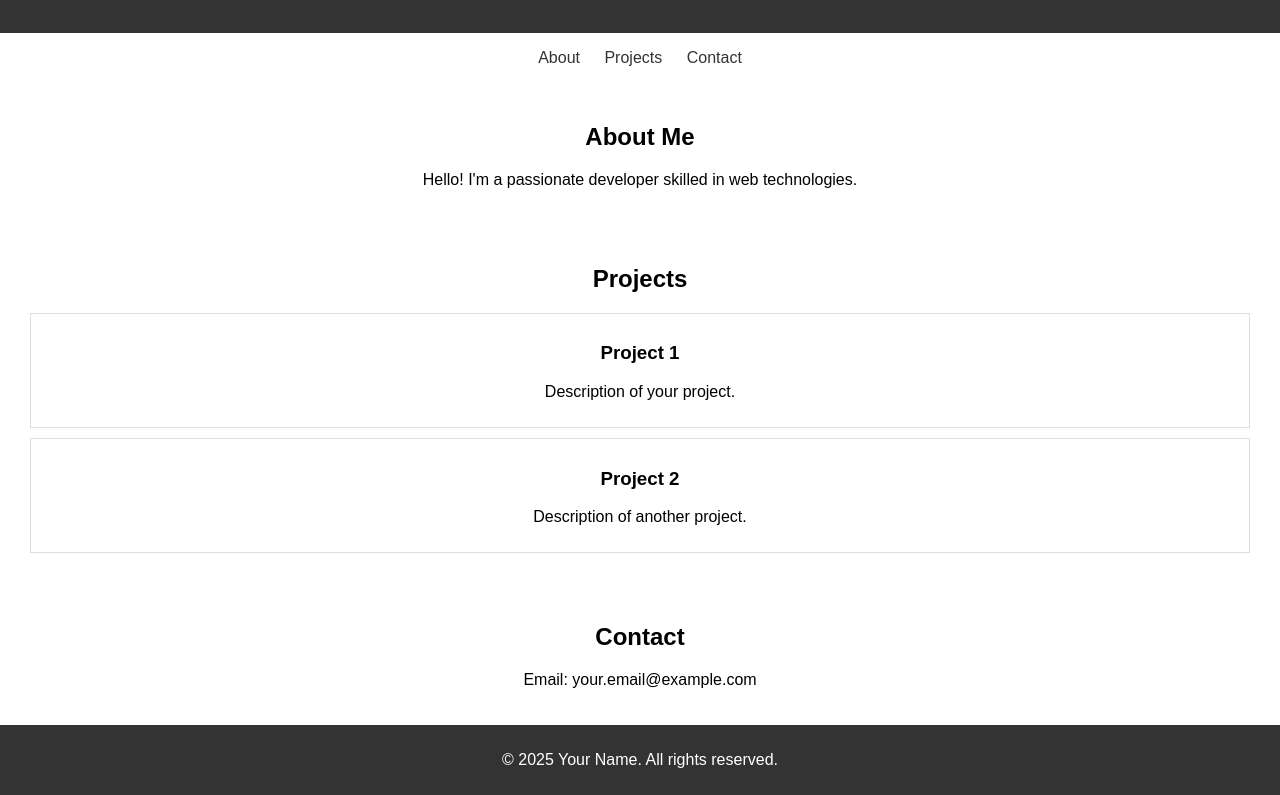
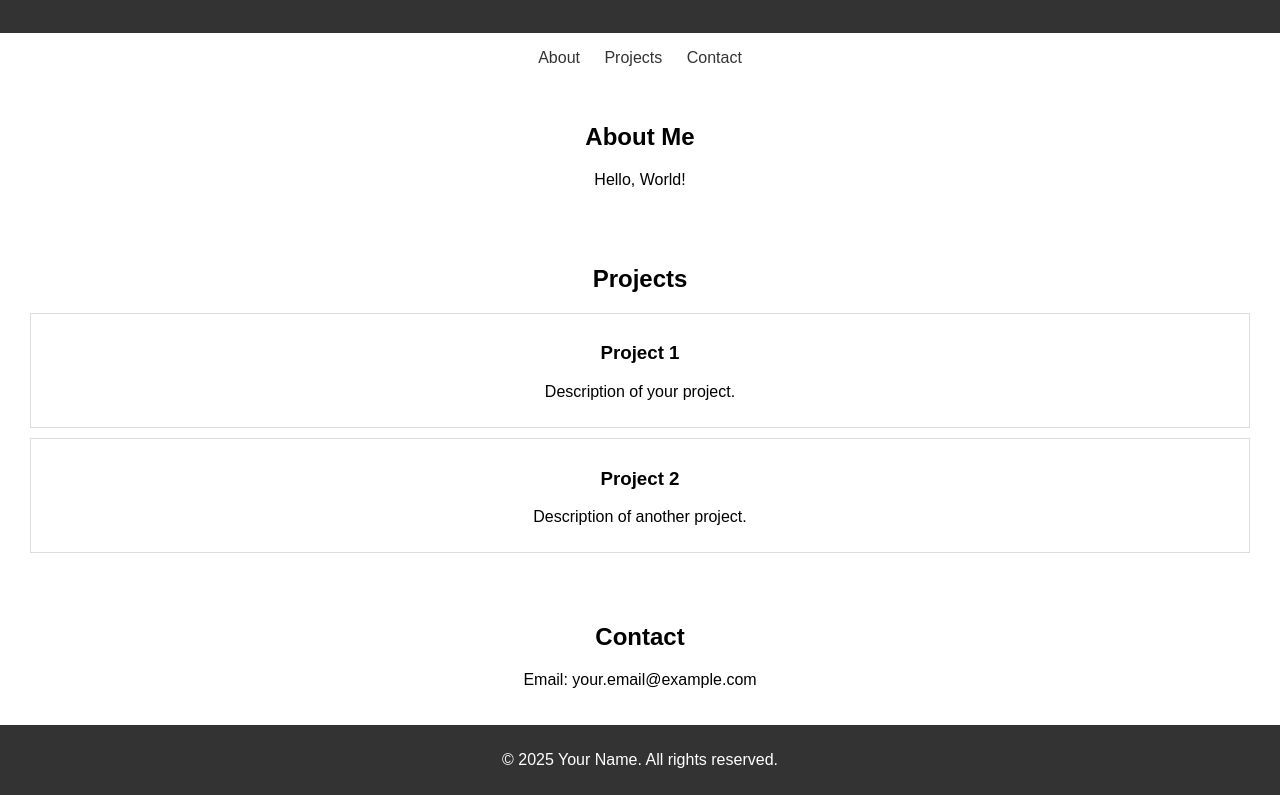
Before and after one commit to kamil-jpg/webtech2025, a plain HTML site: page index.html in a window 1280 px wide. Shown: the part 121-916 px from the top of the page. Drawn offline with Linux system fonts and the light colour scheme.

Commit message:
changed html

```diff
--- a/index.html
+++ b/index.html
@@ -22,7 +22,7 @@
 
 <section id="about">
     <h2>About Me</h2>
-    <p>Hello! I'm a passionate developer skilled in web technologies.</p>
+    <p>Hello, World!</p>
 </section>
 
 <section id="projects">
```
